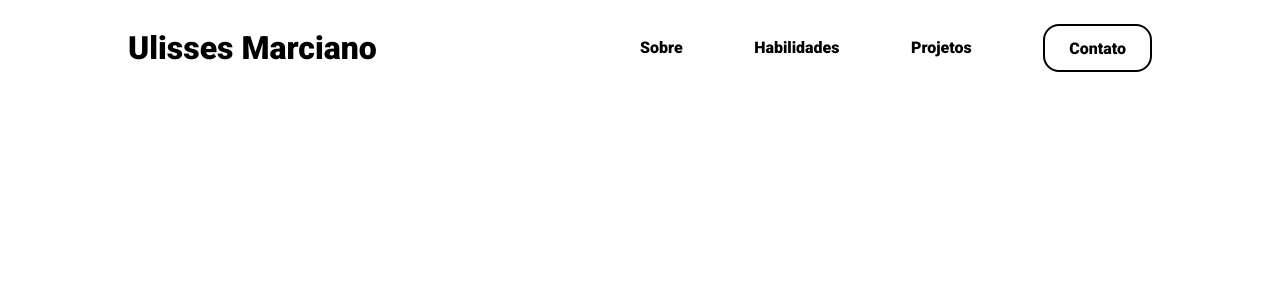
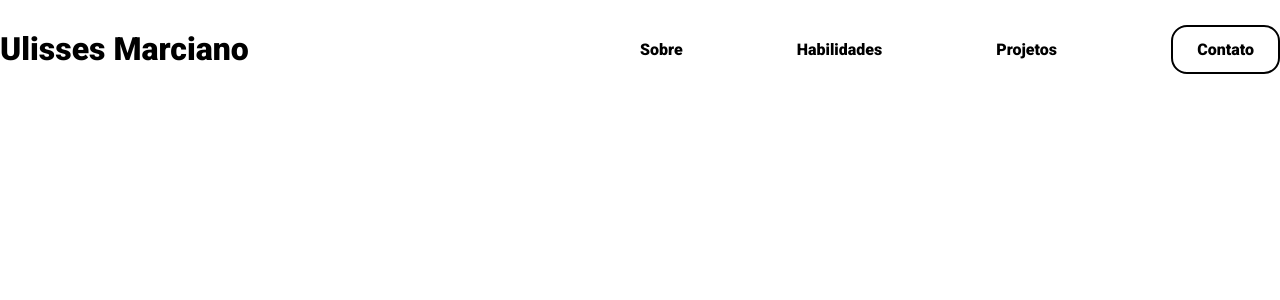
Before and after one commit to ulissesmarciano/portfolio-ulisses, a React (Create React App) app: page / in a window 1280 px wide. Shown: the top 300 px of the page. Built offline with nearby package versions, Linux system fonts and the light colour scheme.

Commit message:
Atualização na folha de estilos do header

```diff
--- a/src/components/Header/styles.js
+++ b/src/components/Header/styles.js
@@ -1,9 +1,7 @@
 import styled from "styled-components";
 
 export const Container = styled.header`
-    margin: 0 auto;
-    padding: 1.8rem 0;
-    max-width: 64rem;
+    padding: 1.9rem 0;
 
     display: flex;
     align-items: center;
```
